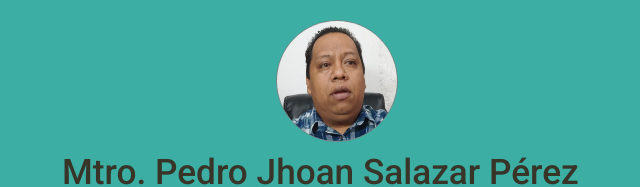
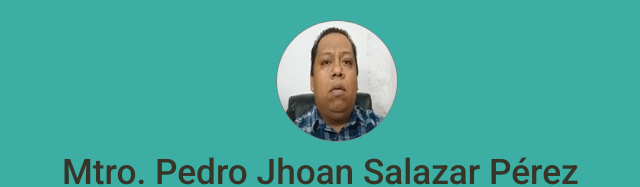
Before and after one commit to PedroSalazar01/pedrosalazar.github.com, a plain HTML site: page index.html in a window 1280 px wide. Shown: the top 187 px of the page, without its empty margins (303-943 px from the left). Drawn offline with Linux system fonts and the light colour scheme.

Commit message:
agregando avatar con "

```diff
--- a/index.html
+++ b/index.html
@@ -14,7 +14,7 @@
 <body>
   <main>
     <div class="avatar">
-      <img src="\assets\avatarr.jpg" class="avatar-img" />
+      <img src="\assets\avatar.jpg" class="avatar-img" />
     </div>
     <h1>Mtro. Pedro Jhoan Salazar Pérez</h1>
     <div class="btn-group">
```
